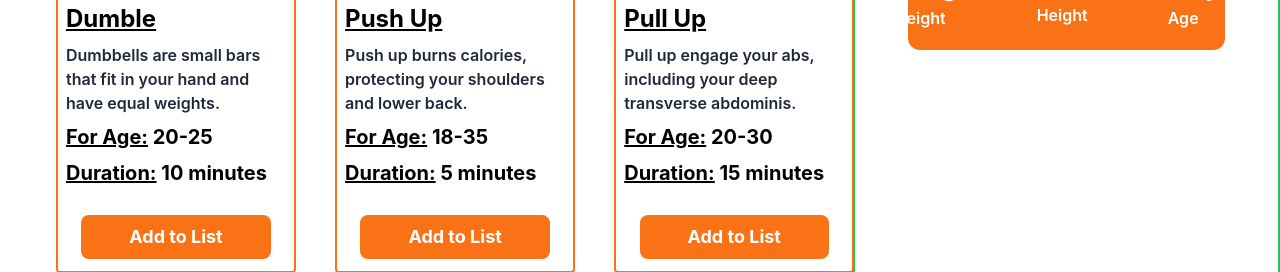
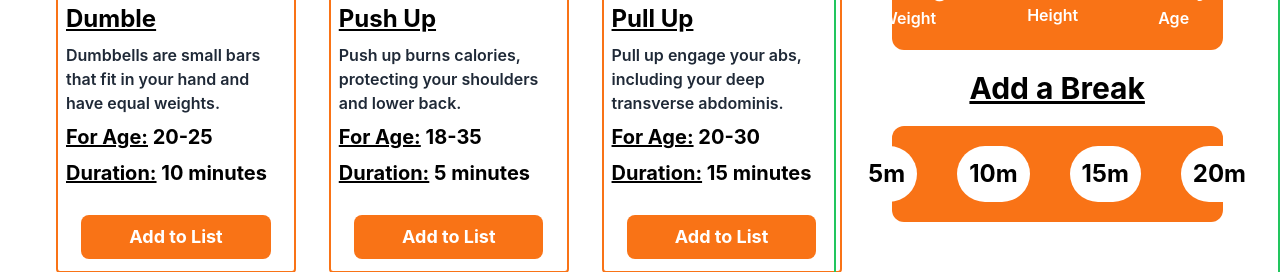
Before and after one commit to faazizpro/gym-club, a React (Create React App) app: page / in a window 1280 px wide. Shown: the part 307-579 px from the top of the page. Built offline with nearby package versions, Linux system fonts and the light colour scheme.

Commit message:
Add a break section done

```diff
--- a/src/components/Calculate/Calculate.js
+++ b/src/components/Calculate/Calculate.js
@@ -16,6 +16,7 @@ const Calculate = () => {
                 </div>
             </div>
             </div>
+
             <div className='body-measure bg-orange-500 flex gap-20 mt-5 p-5 w-3/4 mx-auto justify-center rounded-xl text-white'>
                 <div>
                     <h2 className='text-3xl font-semibold'>85<small>kg</small></h2>
@@ -30,6 +31,34 @@ const Calculate = () => {
                     <p className='font-semibold'>Age</p>
                 </div>
             </div>
+
+            {/* Add A Break Section Starts */}
+            <h2 className='text-3xl text-center mt-5 font-bold underline'>Add a Break</h2>
+            <div className='break-time bg-orange-500 flex gap-10 mt-5 p-5 w-3/4 mx-auto justify-center rounded-xl'>
+
+                <div>
+                    <button className='bg-white text-black p-3 font-bold text-2xl rounded-full hover:bg-slate-900 hover:text-yellow-200  cursor-pointer'>
+                        5m
+                    </button>
+                </div>
+                <div>
+                    <button className='bg-white text-black p-3 font-bold text-2xl rounded-full hover:bg-slate-900 hover:text-yellow-200  cursor-pointer'>
+                        10m
+                    </button>
+                </div>
+                <div>
+                    <button className='bg-white text-black p-3 font-bold text-2xl rounded-full hover:bg-slate-900 hover:text-yellow-200  cursor-pointer'>
+                        15m
+                    </button>
+                </div>
+                <div>
+                    <button className='bg-white text-black p-3 font-bold text-2xl rounded-full hover:bg-slate-900 hover:text-yellow-200  cursor-pointer'>
+                        20m
+                    </button>
+                </div>
+
+            </div>
+            {/* Add A Break Section Ends */}
         </div>
     );
 };
```
